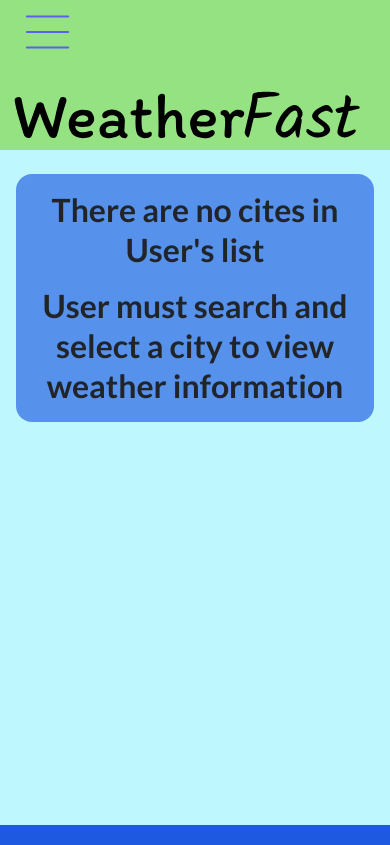
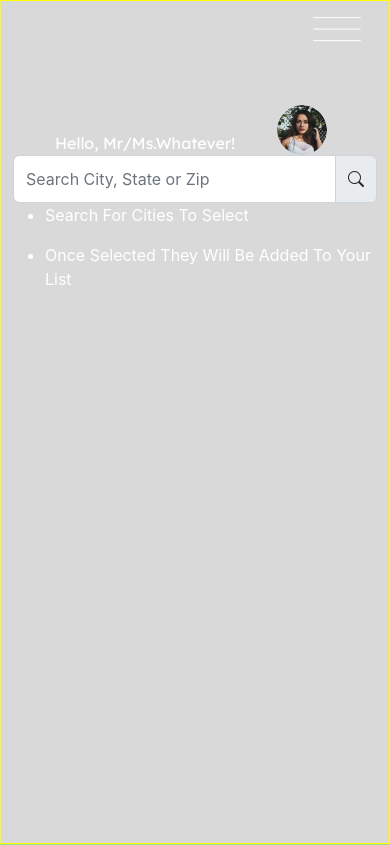
Before and after one commit to mosesrc/WeatherAppTTS-react, a React (Create React App) app: page / in a window 390 px wide. Shown: the top 845 px of the page. Built offline with nearby package versions, Linux system fonts and the light colour scheme.

Commit message:
WEAT-22 Added Hamburger Icon

```diff
--- a/src/App.js
+++ b/src/App.js
@@ -5,11 +5,13 @@ import Footer from "./components/FooterComponent/Footer";
 import NewAccountForm from "./components/NewAccountForm_Component/NewAccountForm";
 import LoginForm from "./components/LoginComponent/LoginForm";
 import PageView from "./components/PageViewComponent/page-view";
+import MobileNav from "./components/MobileNavComponent/mobile-nav";
 
 class App extends Component {
   render() {
     return (
-      <div>
+      <div className='position-relative'>
+        <MobileNav />
         <Header />
         <PageView />
       </div>
--- /dev/null
+++ b/src/components/MobileNavComponent/mobile-nav.css
@@ -0,0 +1,11 @@
+.mobile-nav {
+  color: #fff;
+  background-color: #d9d9d9;
+  min-width: 334px;
+  min-height: 100vh;
+}
+
+/* Utilities */
+.show-border {
+  border-top: 1px solid yellow;
+}
--- /dev/null
+++ b/src/components/MobileNavComponent/mobile-nav.js
@@ -0,0 +1,121 @@
+import React from "react";
+import "./mobile-nav.css";
+
+// 📝: ICONS
+import { ReactComponent as MenuClose } from "../../assets/svg/form_icons/menu-icon-open.svg";
+
+// 📝: Other Components
+import ListView from "../ListComponent/list-view";
+import ProfileWidget from "../ProfileWidgetComponent/profile-widget";
+
+function MobileNav() {
+  const navEmptyMessage = () => {
+    return (
+      <ul>
+        <li>
+          <p>Search For Cities To Select</p>
+        </li>
+        <li>
+          <p>Once Selected They Will Be Added To Your List</p>
+        </li>
+      </ul>
+    );
+  };
+
+  return (
+    <div className='container mobile-nav show-border'>
+      <div className='row d-flex flex-column'>
+        <div className='col text-end mb-5'>
+          <MenuClose />
+        </div>
+        <div className='col'>
+          <ProfileWidget />
+        </div>
+        <div className='col'>
+          <ListView />
+        </div>
+        <div className='col'>{navEmptyMessage()}</div>
+      </div>
+    </div>
+
+    // <nav className='navbar navbar-expand-lg bg-light'>
+    //   <div className='container-fluid'>
+    //     <a className='navbar-brand' href='#'>
+    //       Navbar
+    //     </a>
+    //     <button
+    //       className='navbar-toggler'
+    //       type='button'
+    //       data-bs-toggle='collapse'
+    //       data-bs-target='#navbarSupportedContent'
+    //       aria-controls='navbarSupportedContent'
+    //       aria-expanded='false'
+    //       aria-label='Toggle navigation'
+    //     >
+    //       <span className='navbar-toggler-icon'></span>
+    //     </button>
+    //     <div className='collapse navbar-collapse' id='navbarSupportedContent'>
+    //       <ul className='navbar-nav me-auto mb-2 mb-lg-0'>
+    //         <li className='nav-item'>
+    //           <a className='nav-link active' aria-current='page' href='#'>
+    //             Home
+    //           </a>
+    //         </li>
+    //         <li className='nav-item'>
+    //           <a className='nav-link' href='#'>
+    //             Link
+    //           </a>
+    //         </li>
+    //         <li className='nav-item dropdown'>
+    //           <a
+    //             className='nav-link dropdown-toggle'
+    //             href='#'
+    //             role='button'
+    //             data-bs-toggle='dropdown'
+    //             aria-expanded='false'
+    //           >
+    //             Dropdown
+    //           </a>
+    //           <ul className='dropdown-menu'>
+    //             <li>
+    //               <a className='dropdown-item' href='#'>
+    //                 Action
+    //               </a>
+    //             </li>
+    //             <li>
+    //               <a className='dropdown-item' href='#'>
+    //                 Another action
+    //               </a>
+    //             </li>
+    //             <li>
+    //               <hr className='dropdown-divider' />
+    //             </li>
+    //             <li>
+    //               <a className='dropdown-item' href='#'>
+    //                 Something else here
+    //               </a>
+    //             </li>
+    //           </ul>
+    //         </li>
+    //         <li className='nav-item'>
+    //           <a className='nav-link disabled'>Disabled</a>
+    //         </li>
+    //       </ul>
+    //       <form className='d-flex' role='search'>
+    //         <input
+    //           className='form-control me-2'
+    //           type='search'
+    //           placeholder='Search'
+    //           aria-label='Search'
+    //         />
+    //         <button className='btn btn-outline-success' type='submit'>
+    //           Search
+    //         </button>
+    //       </form>
+    //     </div>
+    //   </div>
+    // </nav>
+  );
+}
+
+export default MobileNav;
```
Also changed, not shown: src/assets/svg/form_icons/menu-icon-open.svg (added).
